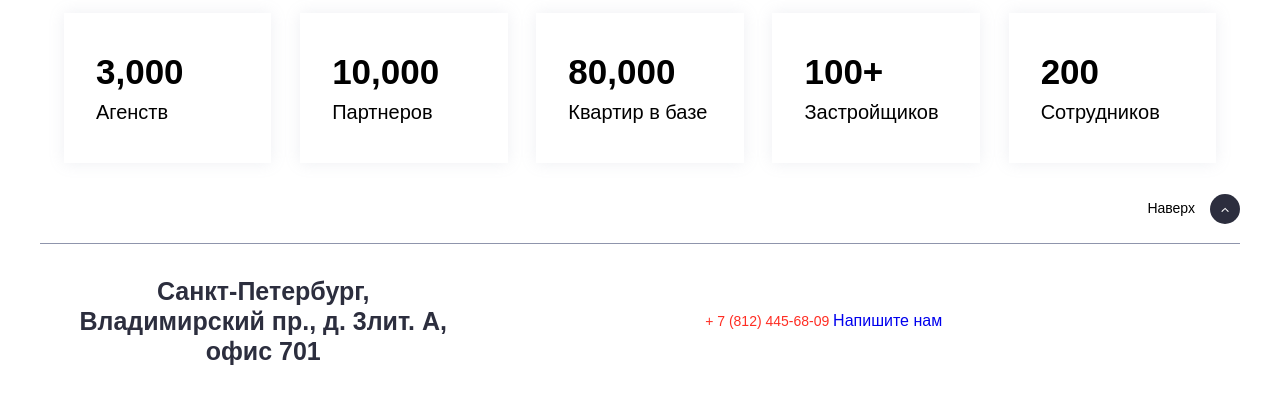
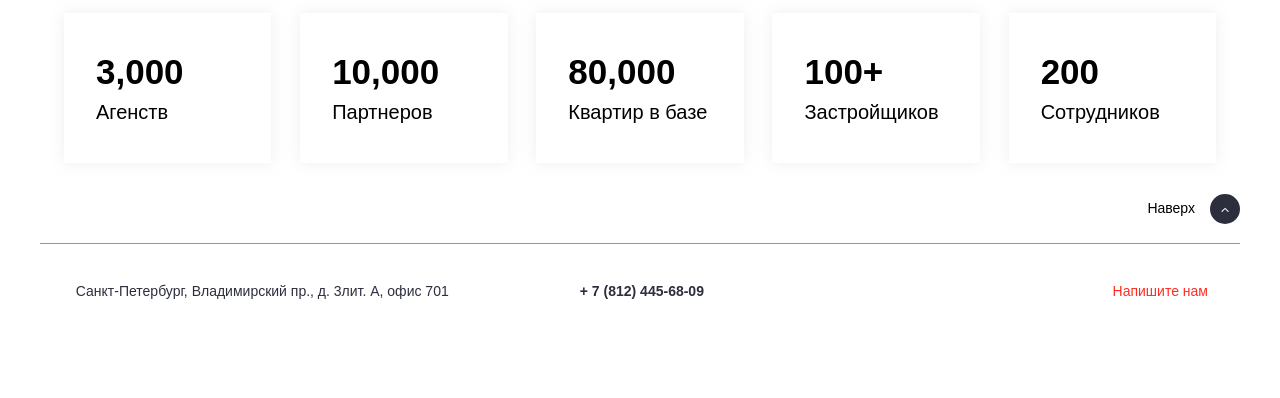
Before and after one commit to stn32/real_estate, a plain HTML site: page index.html in a window 1280 px wide. Shown: the part 2289-2687 px from the top of the page. After the commit the page ends 2627 px from the top, so only its background shows below. Drawn offline with Linux system fonts and the light colour scheme; a web font is replaced by a local one.

Commit message:
Correction footer

```diff
--- a/css/style.css
+++ b/css/style.css
@@ -779,6 +779,9 @@ header {
 
 
 /* footer */
+.footer {
+    width: 100%;
+}
 .footer .container {
     display: flex;
     justify-content: space-between;
@@ -787,24 +790,26 @@ header {
     padding: 2rem;
     border-top: solid 1px #8F95AC;
     position: relative;
+    width: 100%;
 }
 .footer__item {
     width: 33%;
 }
-.footer__item:nth-child(1) {
+.footer__item1 {
     font-size: 14px;
     font-weight: 400;
     line-height: 18px;
     color: #2C2E3E;
+    text-align: left;
 }
-.footer__item:nth-child(2) {
-    font-size: 25px;
+.footer__item2 {
+    font-size: 14px;
     font-weight: 700;
     line-height: 30px;
     color: #2C2E3E;
     text-align: center;
 }
-.footer__item:nth-child(3) {
+.footer__item3 {
     font-size: 14px;
     font-weight: 400;
     line-height: 18px;
@@ -814,7 +819,8 @@ header {
 @media (max-width: 1200px) {
     .footer__item {
         width: 100%;
-        text-align: center !important;
+        display: block;
+        text-align: center;
         margin-bottom: 0.7rem;
     }
 }
--- a/index.html
+++ b/index.html
@@ -263,9 +263,9 @@
 
     <footer class="footer">
         <div class="container">
-            <a class="footer__item">Санкт-Петербург, Владимирский пр., д. 3лит. A, офис 701</a>
-            <a class="footer__item" href="tel:+78124456809">+ 7 (812) 445-68-09</a>
-            <a class="footer__item" href="#">Напишите нам</a>
+            <a class="footer__item footer__item1">Санкт-Петербург, Владимирский пр., д. 3лит. A, офис 701</a>
+            <a class="footer__item footer__item2" href="tel:+78124456809">+ 7 (812) 445-68-09</a>
+            <a class="footer__item footer__item3" href="#">Напишите нам</a>
             <a class="btnS"><img src="img/arrowW.png" alt="top"></a>
         </div>
     </footer>
```
